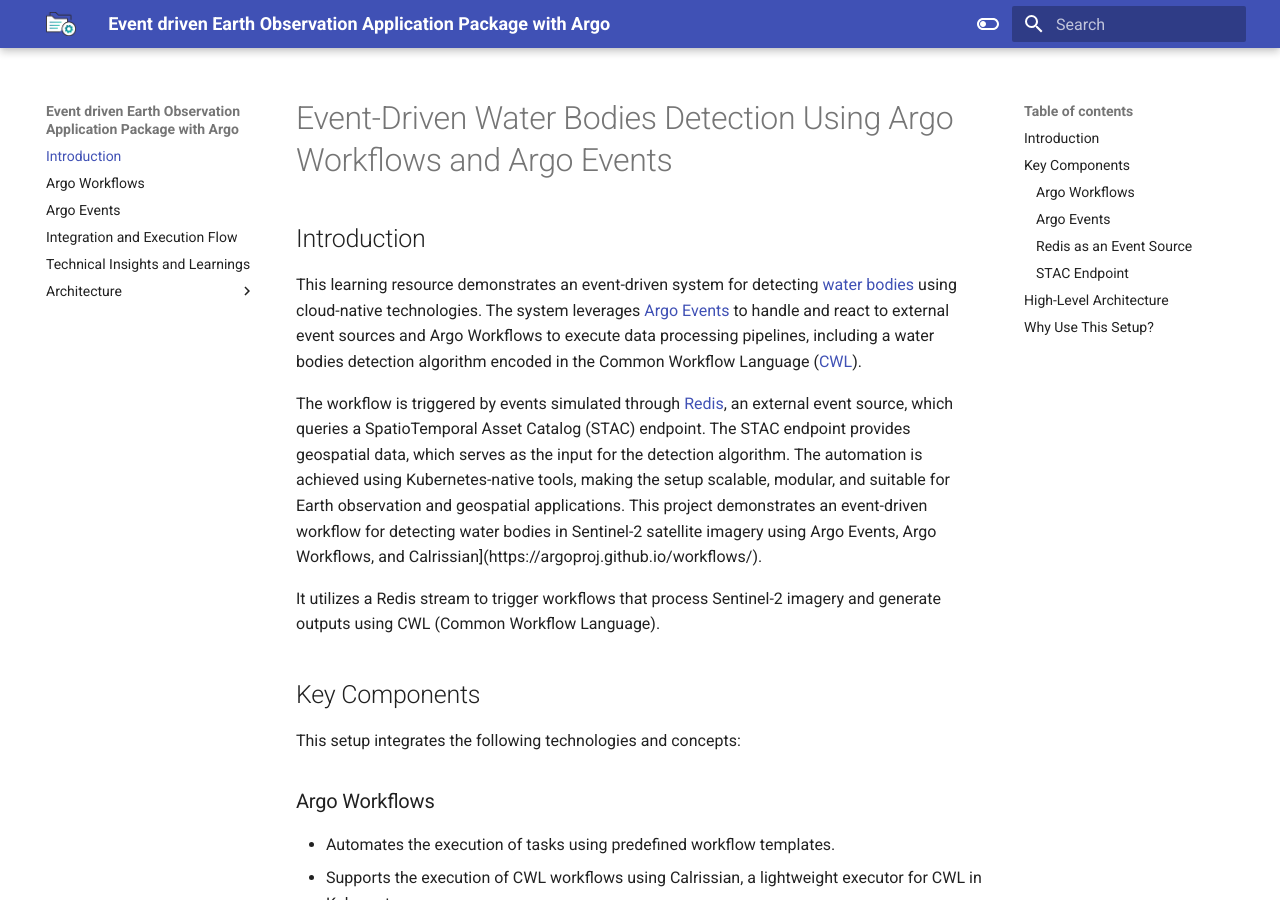
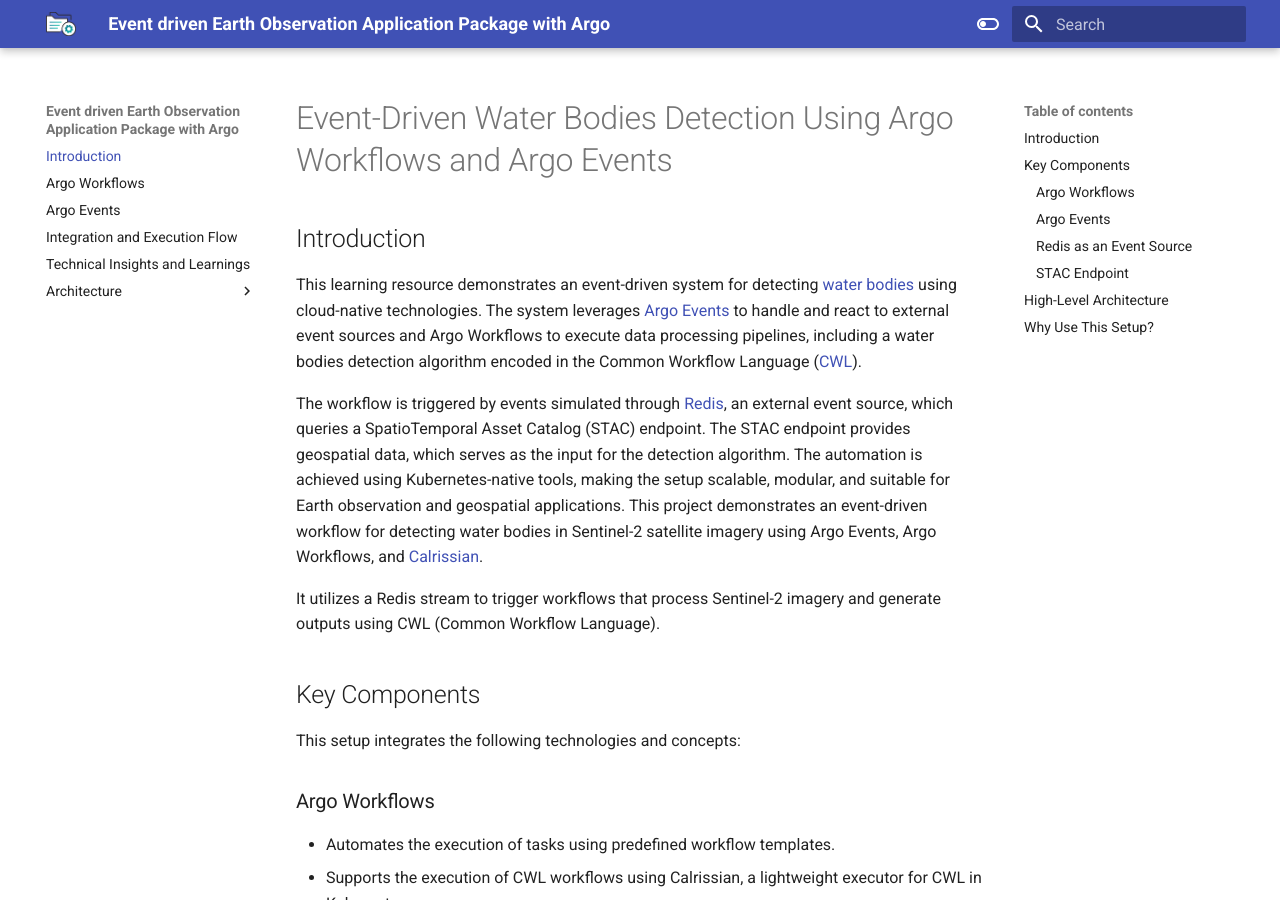
Before and after one commit to eoap/event-driven-with-argo, an MkDocs documentation site: the page built from docs/index.md, in a window 1280 px wide and 900 px high. Built offline with MkDocs 1.6.1 and Material for MkDocs 9.7.7, drawn with Linux system fonts in a browser that asks for light colours.

Commit message:
📚 docs: add links to index.md

```diff
--- a/docs/index.md
+++ b/docs/index.md
@@ -6,7 +6,7 @@
 This learning resource demonstrates an event-driven system for detecting [water bodies](https://github.com/eoap/mastering-app-package) using cloud-native technologies. The system leverages [Argo Events](https://argoproj.github.io/events/) to handle and react to external event sources and Argo Workflows to execute data processing pipelines, including a water bodies detection algorithm encoded in the Common Workflow Language ([CWL](https://www.commonwl.org/user_guide/)).
 
 The workflow is triggered by events simulated through [Redis](https://redis.io/docs/latest/develop/data-types/streams/), an external event source, which queries a SpatioTemporal Asset Catalog (STAC) endpoint. The STAC endpoint provides geospatial data, which serves as the input for the detection algorithm. The automation is achieved using Kubernetes-native tools, making the setup scalable, modular, and suitable for Earth observation and geospatial applications.
-This project demonstrates an event-driven workflow for detecting water bodies in Sentinel-2 satellite imagery using Argo Events, Argo Workflows, and Calrissian](https://argoproj.github.io/workflows/).
+This project demonstrates an event-driven workflow for detecting water bodies in Sentinel-2 satellite imagery using Argo Events, Argo Workflows, and [Calrissian](https://argoproj.github.io/workflows/).
 
 It utilizes a Redis stream to trigger workflows that process Sentinel-2 imagery and generate outputs using CWL (Common Workflow Language).
 
```
